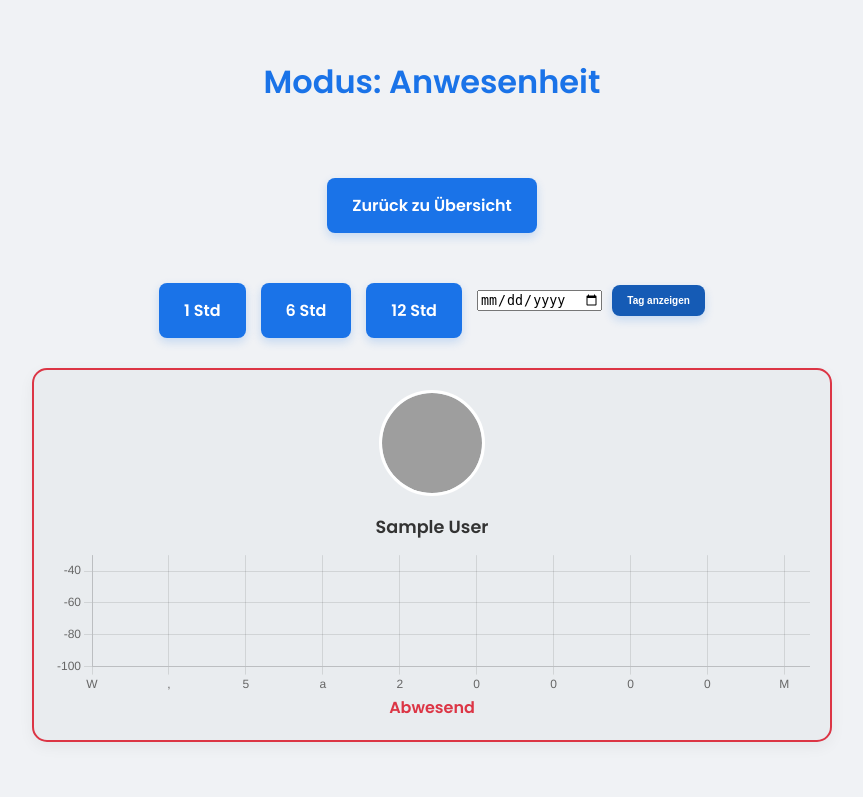
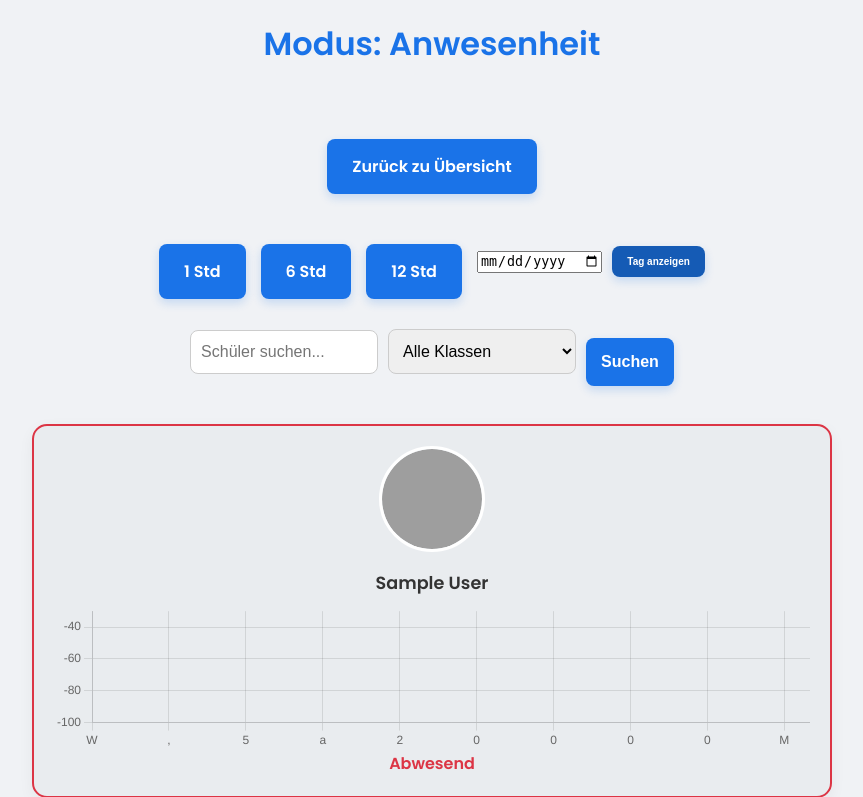
Before and after one commit to BastianReschenhofer/RaspberryPi, a Flask app: template Website/templates/history.html in a window 1280 px wide. Shown: the top 797 px of the page, without its empty margins (208-1071 px from the left). Before the commit the page ends 742 px from the top, so only its background shows below. Run offline with Flask 3, Linux system fonts and the light colour scheme; the template is opened without the code that fills it: most values are stand-ins (such as "Sample title", 1, 10 or a date in 2020); parts of the project's set-up code (start-up, migrations or seed data) failed here and were passed over; grey boxes are pictures that could not be loaded.

Commit message:
name search funktion (added class filter and name search to history)

```diff
--- a/Website/templates/history.html
+++ b/Website/templates/history.html
@@ -119,8 +119,39 @@
                     required>
                 <button type="submit" class="date-button">Tag anzeigen</button>
             </form>
+
+
         </div>
 
+        <div class="button-group" style="align-items: center; flex-wrap: wrap;">
+
+            <form action="{{ url_for('home.history') }}" method="GET" style="display: flex; gap: 10px; align-items: center; margin: 0;">
+
+                <input type="text"
+                    name="name_search"
+                    value="{{ search_name if search_name else '' }}"
+                    placeholder="Schüler suchen..."
+                    class="search-input">
+
+                <select name="class_filter" class="class-select">
+                    <option value="">Alle Klassen</option>
+                    {% for k in all_klasses %}
+                        <option value="{{ k }}" {% if k == selected_klass %}selected{% endif %}>
+                            {{ k }}
+                        </option>
+                    {% endfor %}
+                </select>
+
+                <button type="submit" class="action-button" style="padding: 15px;">
+                    Suchen
+                </button>
+
+                {% if selected_klass or search_name %}
+                    <a href="{{ url_for('home.history') }}" class="action-button" style="background-color: #7f8c8d; text-decoration:none;">X</a>
+                {% endif %}
+
+            </form>
+    </div>
 
 
         <div class="timeline-grid">
```
Also changed, not shown: Website/home.py (+7 -6 lines), Website/templates/homepage.html (+21 -6 lines).
